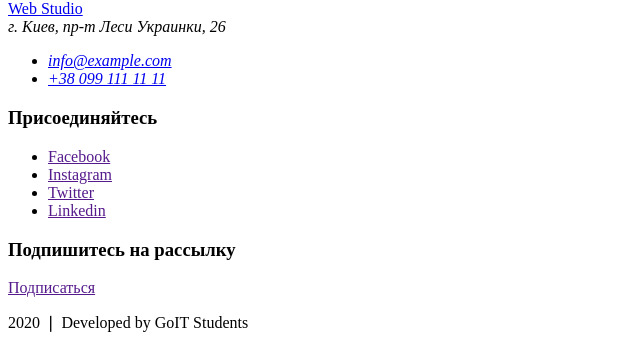
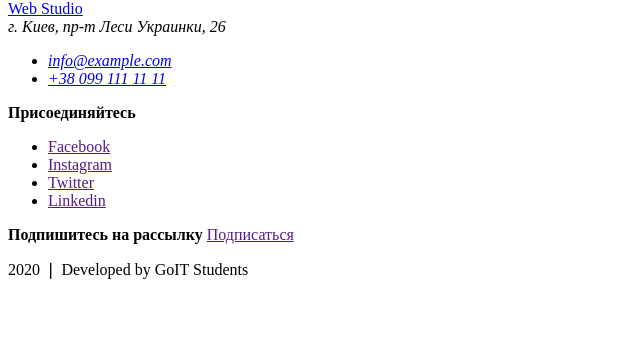
Before and after one commit to LysovEugene/goit-markup-hw-01, a plain HTML site: page index.html in a window 1280 px wide. Shown: the part 4303-4651 px from the top of the page, without its empty margins (0-640 px from the left). After the commit the page ends 4598 px from the top, so only its background shows below. Drawn offline with Linux system fonts and the light colour scheme.

Commit message:
исправил ошибку <h3> на <b>

```diff
--- a/index.html
+++ b/index.html
@@ -232,7 +232,7 @@
         </ul>
       </address>
 
-      <h3>Присоединяйтесь</h3>
+      <b>Присоединяйтесь</b>
       <ul>
         <li><a href="" aria-label="Ссылка на Facebook">Facebook</a></li>
         <li><a href="" aria-label="Ссылка на Instagram">Instagram</a></li>
@@ -240,7 +240,7 @@
         <li><a href="" aria-label="Ссылка на Linkedin">Linkedin</a></li>
       </ul>
 
-      <h3>Подпишитесь на рассылку</h3>
+      <b>Подпишитесь на рассылку</b>
       <a href="">Подписаться</a>
       <p>2020 &#10072; Developed by GoIT Students</p>
     </footer>
```
